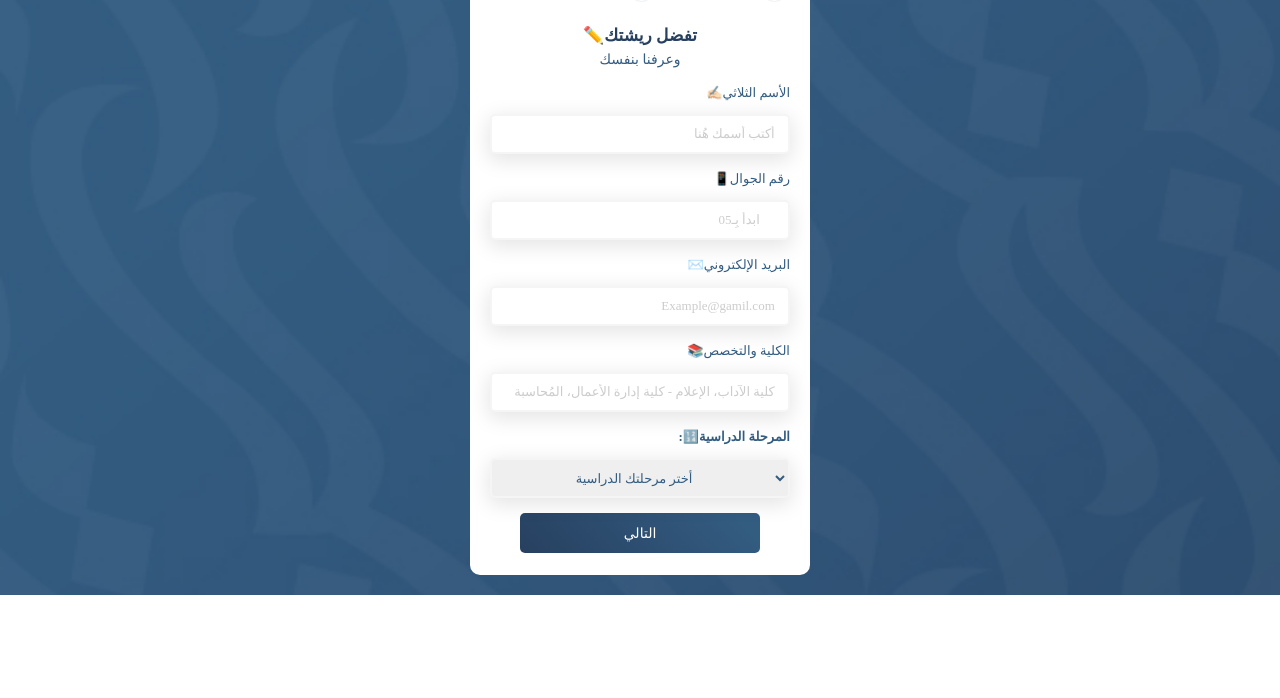
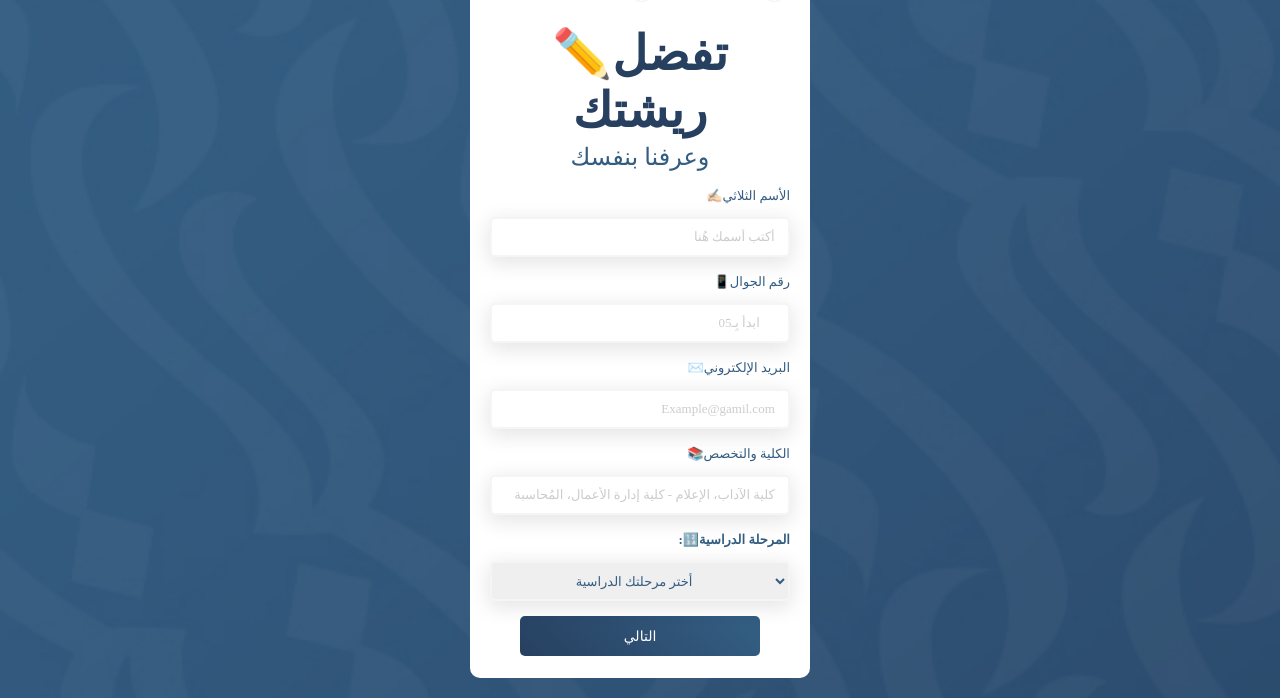
Before and after one commit to moha750/Register_In_Adeeb_Club, a plain HTML site: page index.html in a window 1280 px wide. Shown: the part 220-918 px from the top of the page. Before the commit the page ends 815 px from the top, so only its background shows below. Drawn offline with Linux system fonts and the light colour scheme; some packages are replaced by stand-ins of ours; a script that the page names is missing; a web font is replaced by a local one.

Commit message:
Update style.css

```diff
--- a/style.css
+++ b/style.css
@@ -130,7 +130,7 @@ background-color: #0051B2;
  }
 
  h4 {
-  font-size: 17px;
+  font-size: 48px;
   color: #274060;
   font-family: bb;
   margin-bottom: 5px;
@@ -216,7 +216,7 @@ background-color: #0051B2;
      color: #009345;
  }
  .content p{
-     font-size:14px;
+     font-size:24px;
      color:#335C81;
      font-family: m;
  }
```
